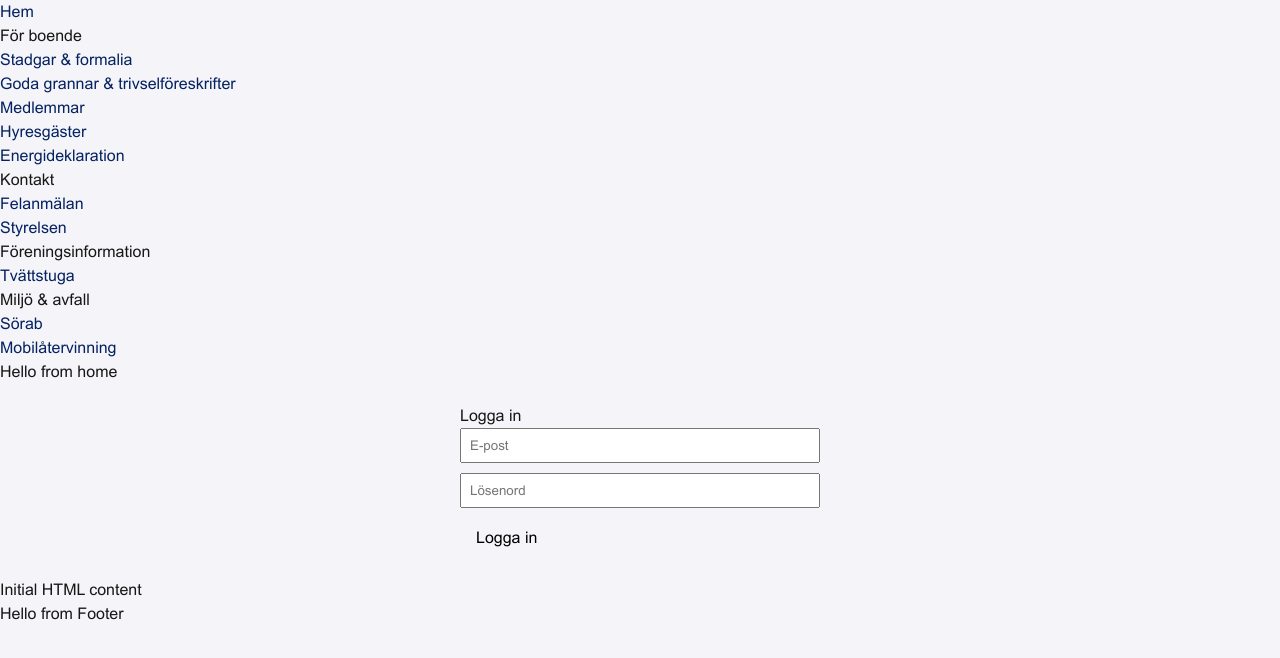
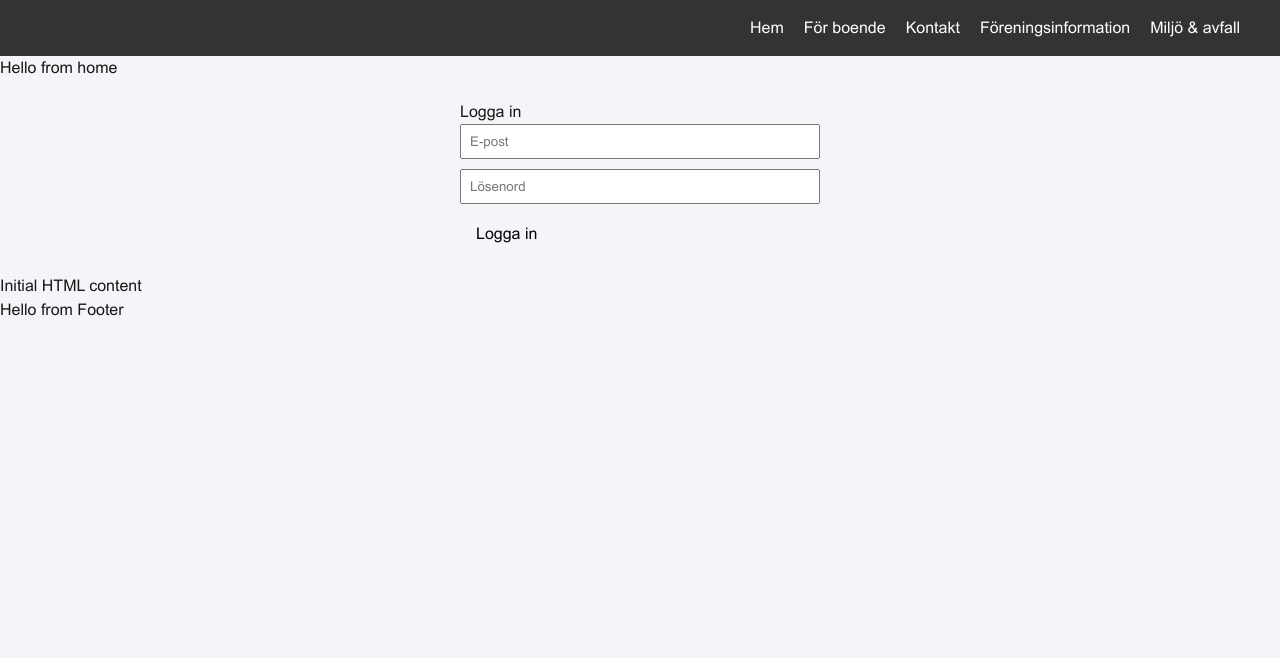
Before and after one commit to Inclusit/brf-kavalleristen-2009, a Next.js app: page / in a window 1280 px wide. Shown: the top 658 px of the page. Built offline with nearby package versions, Linux system fonts and the light colour scheme.

Commit message:
Refactor Navbar component and styles: implement dropdown functionality and add SCSS styles

```diff
--- a/app/_styles/blocks/navbar.module.scss
+++ /dev/null
@@ -1,78 +0,0 @@
-
-.navbar {
-    background-color: #333;
-    color: white;
-    padding: 16px;
-
-    &__container {
-        display: flex;
-        justify-content: space-between;
-        align-items: center;
-        max-width: 1200px;
-        margin: 0 auto;
-    }
-
-    &__logo {
-        font-size: 1.5rem;
-        font-weight: bold;
-    }
-
-    &__link-list {
-        display: flex;
-        gap: 20px;
-        list-style: none;
-    }
-
-    &__link {
-        color: white;
-        text-decoration: none;
-        font-size: 1rem;
-        transition: color 0.3s;
-
-        &:hover {
-            color: #ccc;
-        }
-    }
-}
-
-/* Dropdown styles */
-.dropdown {
-    position: relative;
-}
-
-.dropdown__toggle {
-    background: none;
-    border: none;
-    color: white;
-    cursor: pointer;
-    font-size: 1rem;
-    padding: 8px;
-}
-
-.dropdown__content {
-    position: absolute;
-    top: 100%;
-    left: 0;
-    background-color: #333;
-    padding: 10px;
-    display: none;
-    flex-direction: column;
-    gap: 10px;
-    min-width: 150px;
-}
-
-.dropdown__link {
-    color: white;
-    text-decoration: none;
-    padding: 8px;
-    transition: color 0.3s;
-
-    &:hover {
-        color: #ccc;
-    }
-}
-
-/* Show the dropdown menu when it's open */
-.dropdown__menu {
-    display: block;
-}
--- /dev/null
+++ b/app/_styles/blocks/navbar.scss
@@ -0,0 +1,65 @@
+.navbar {
+  background-color: #333;
+  color: white;
+  padding: 16px;
+
+  &__container {
+    display: flex;
+    justify-content: space-between;
+    align-items: center;
+    max-width: 1200px;
+    margin: 0 auto;
+  }
+
+  &__logo {
+    font-size: 1.5rem;
+    font-weight: bold;
+  }
+
+  &__link-list {
+    display: flex;
+    gap: 20px;
+    list-style: none;
+  }
+
+  &__link {
+    color: white;
+    text-decoration: none;
+    font-size: 1rem;
+    transition: color 0.3s;
+
+    &:hover {
+      color: #ccc;
+    }
+  }
+
+  &__item {
+    position: relative;
+  }
+
+  &__dropdown {
+    position: absolute;
+    top: 100%;
+    left: 0;
+    background-color: white;
+    box-shadow: 0 2px 8px rgba(0, 0, 0, 0.1);
+    list-style: none;
+    padding: 0.5rem 0;
+    min-width: 200px;
+    z-index: 100;
+  }
+
+  &__dropdown-item {
+    a.navbar__dropdown-link {
+      display: block;
+      padding: 0.5rem 1rem;
+      text-decoration: none;
+      color: #333;
+      transition: background 0.3s;
+
+      &:hover {
+        background-color: #f0f0f0;
+      }
+    }
+  }
+}
--- a/app/_styles/main.scss
+++ b/app/_styles/main.scss
@@ -13,3 +13,4 @@
 
 // blocks
 @use './blocks/content';
+@use './blocks/navbar.scss'
--- a/app/components/Navbar.jsx
+++ b/app/components/Navbar.jsx
@@ -1,8 +1,16 @@
+"use client";
+
+import { useState } from "react";
 import Link from "next/link";
 import { navData } from "./data/navData";
 
+export default function Navbar() {
+  const [openIndex, setOpenIndex] = useState(null);
 
-export default function Navbar() {
+  const toggleDropdown = (index) => {
+    setOpenIndex(openIndex === index ? null : index);
+  };
+
   return (
     <nav className="navbar">
       <div className="navbar__container">
@@ -12,7 +20,7 @@ export default function Navbar() {
             <li
               key={index}
               className={`navbar__item ${
-                  item.subItems ? "navbar__item--has-dropdown" : ""
+                item.children ? "navbar__item--has-dropdown" : ""
               }`}
             >
               {item.href ? (
@@ -20,10 +28,15 @@ export default function Navbar() {
                   {item.label}
                 </Link>
               ) : (
-                  <span className="navbar__link">{item.label}</span>
+                <button
+                  className="navbar__link"
+                  onClick={() => toggleDropdown(index)}
+                >
+                  {item.label}
+                </button>
               )}
 
-                {item.children && (
+              {item.children && openIndex === index && (
                 <ul className="navbar__dropdown">
                   {item.children.map((subItem, subIndex) => (
                     <li key={subIndex} className="navbar__dropdown-item">
```
Lines whose indentation alone changed are shown as unchanged.
